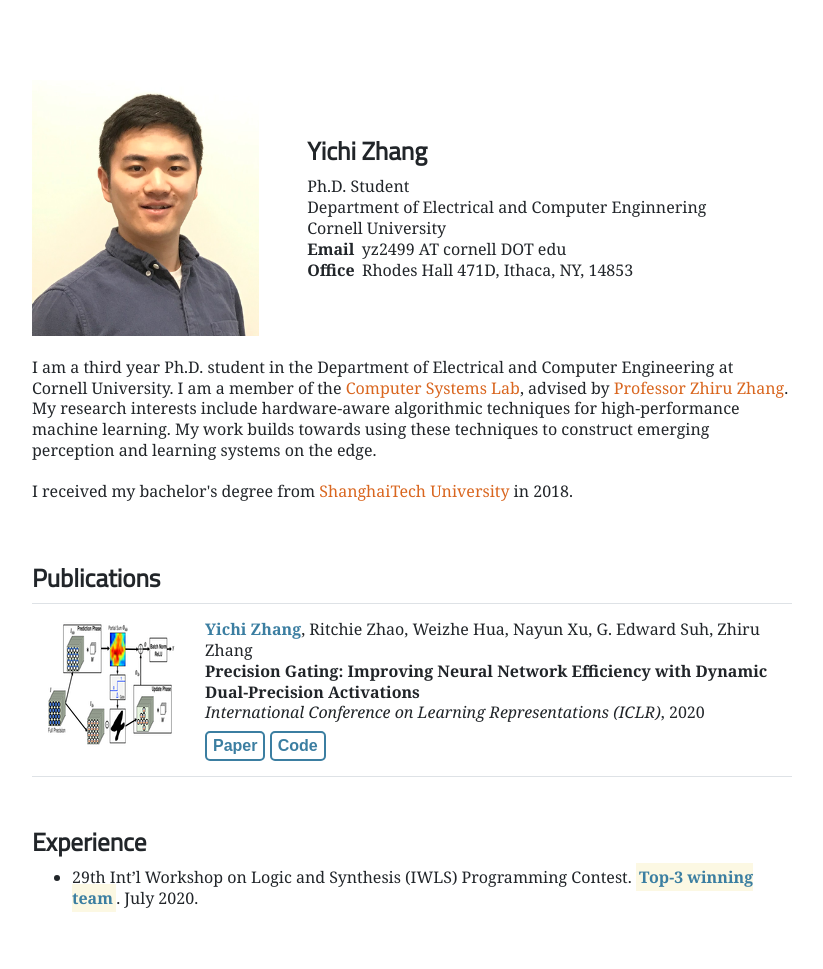
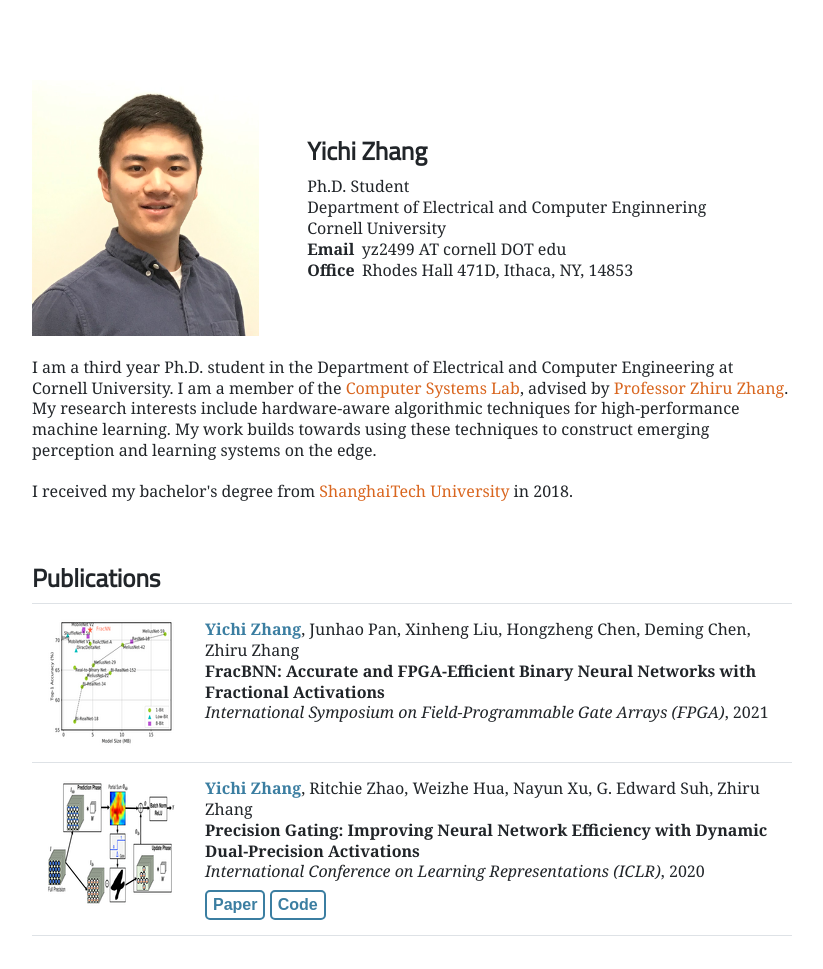
Before and after one commit to ychzhang/ychzhang.github.io, a plain HTML site: page index.html in a window 1280 px wide. Shown: the top 969 px of the page, without its empty margins (228-1051 px from the left). Drawn offline with nearby package versions, Linux system fonts and the light colour scheme.

Commit message:
add fracBNN FPGA'21 publication

```diff
--- a/index.html
+++ b/index.html
@@ -100,6 +100,25 @@
       <table class="table pub">
 
         <tr>
+          <td class="tn-td"><img src="fig/fracnet.png" class="tn-img" alt="" /></td>
+          <td>
+            <div class="author"> <span class="me">Yichi Zhang</span>, Junhao Pan, Xinheng Liu, Hongzheng Chen, Deming Chen, Zhiru Zhang </div>
+            <div class="title">FracBNN: Accurate and FPGA-Efficient Binary Neural Networks with Fractional Activations</div>
+            <div class="journal">
+              <span class="journal-title">International Symposium on Field-Programmable Gate Arrays (FPGA)</span>,
+              <span class="journal-year">2021</span>
+            </div>
+            <!--
+            <div class="link">
+              <a class="btn btn-primary outline" href="https://" target="_blank">Paper</a>
+              <a class="btn btn-primary outline" href="https://" target="_blank">Code</a>
+            </div>
+            -->
+          </td>
+        </tr>
+
+
+        <tr>
           <td class="tn-td"><img src="fig/pg.png" class="tn-img" alt="" /></td>
           <td>
             <div class="author"> <span class="me">Yichi Zhang</span>, Ritchie Zhao, Weizhe Hua, Nayun Xu, G. Edward Suh, Zhiru Zhang </div>
```
Also changed, not shown: fig/fracnet.png (added).
